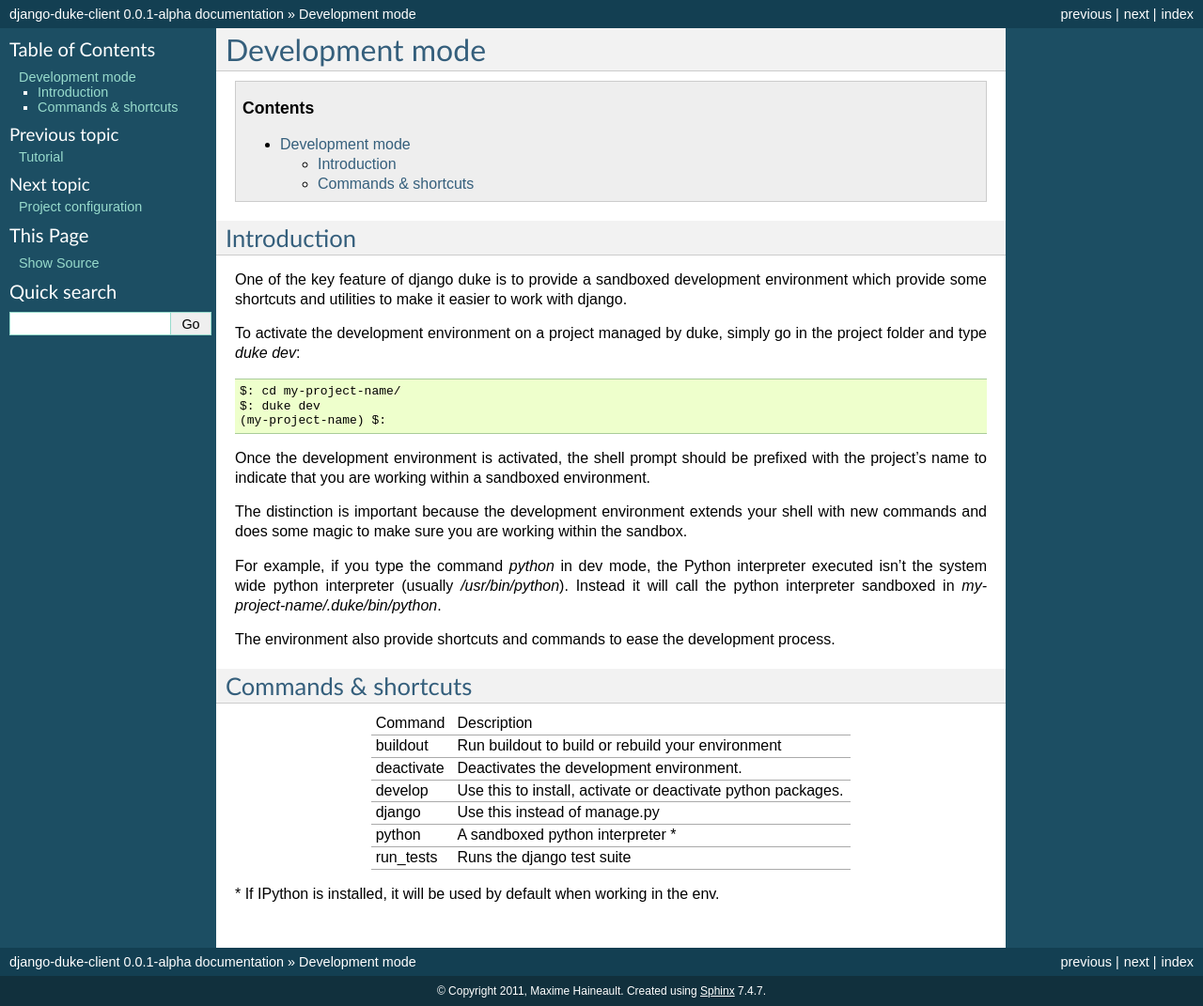
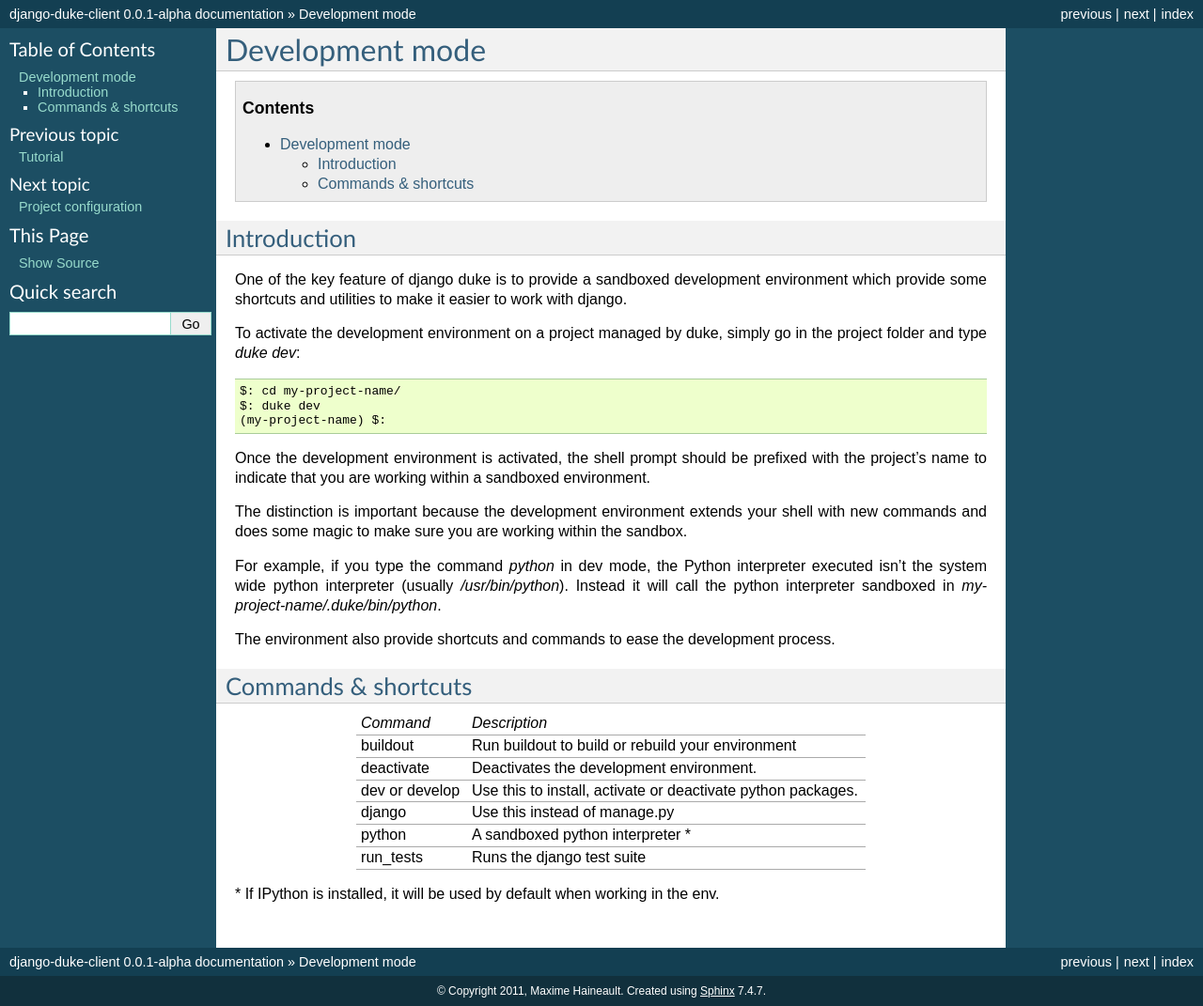
Before and after one commit to h3/django-duke-client, a Sphinx documentation site: the page built from docs/development_mode.rst, in a window 1280 px wide. Shown: the whole page at 94% size. Built offline with Sphinx 7.4.7, drawn with Linux system fonts in a browser that asks for light colours; pages that are not in the unit, such as notebooks, are missing from menus.

Commit message:
Update docs/development_mode.rst

```diff
--- a/docs/development_mode.rst
+++ b/docs/development_mode.rst
@@ -39,20 +39,20 @@
 Commands & shortcuts
 ====================
 
-+------------+----------------------------------------------------------------+
-| Command    | Description                                                    |
-+------------+----------------------------------------------------------------+
-| buildout   | Run buildout to build or rebuild your environment              |
-+------------+----------------------------------------------------------------+
-| deactivate | Deactivates the development environment.                       |
-+------------+----------------------------------------------------------------+
-| develop    | Use this to install, activate or deactivate python packages.   |
-+------------+----------------------------------------------------------------+
-| django     | Use this instead of manage.py                                  |
-+------------+----------------------------------------------------------------+
-| python     | A sandboxed python interpreter \*                              |
-+------------+----------------------------------------------------------------+
-| run_tests  | Runs the django test suite                                     |
-+------------+----------------------------------------------------------------+
++----------------+----------------------------------------------------------------+
+| *Command*      | *Description*                                                  |
++----------------+----------------------------------------------------------------+
+| buildout       | Run buildout to build or rebuild your environment              |
++----------------+----------------------------------------------------------------+
+| deactivate     | Deactivates the development environment.                       |
++----------------+----------------------------------------------------------------+
+| dev or develop | Use this to install, activate or deactivate python packages.   |
++----------------+----------------------------------------------------------------+
+| django         | Use this instead of manage.py                                  |
++----------------+----------------------------------------------------------------+
+| python         | A sandboxed python interpreter \*                              |
++----------------+----------------------------------------------------------------+
+| run_tests      | Runs the django test suite                                     |
++----------------+----------------------------------------------------------------+
 
 \* If IPython is installed, it will be used by default when working in the env.
```
